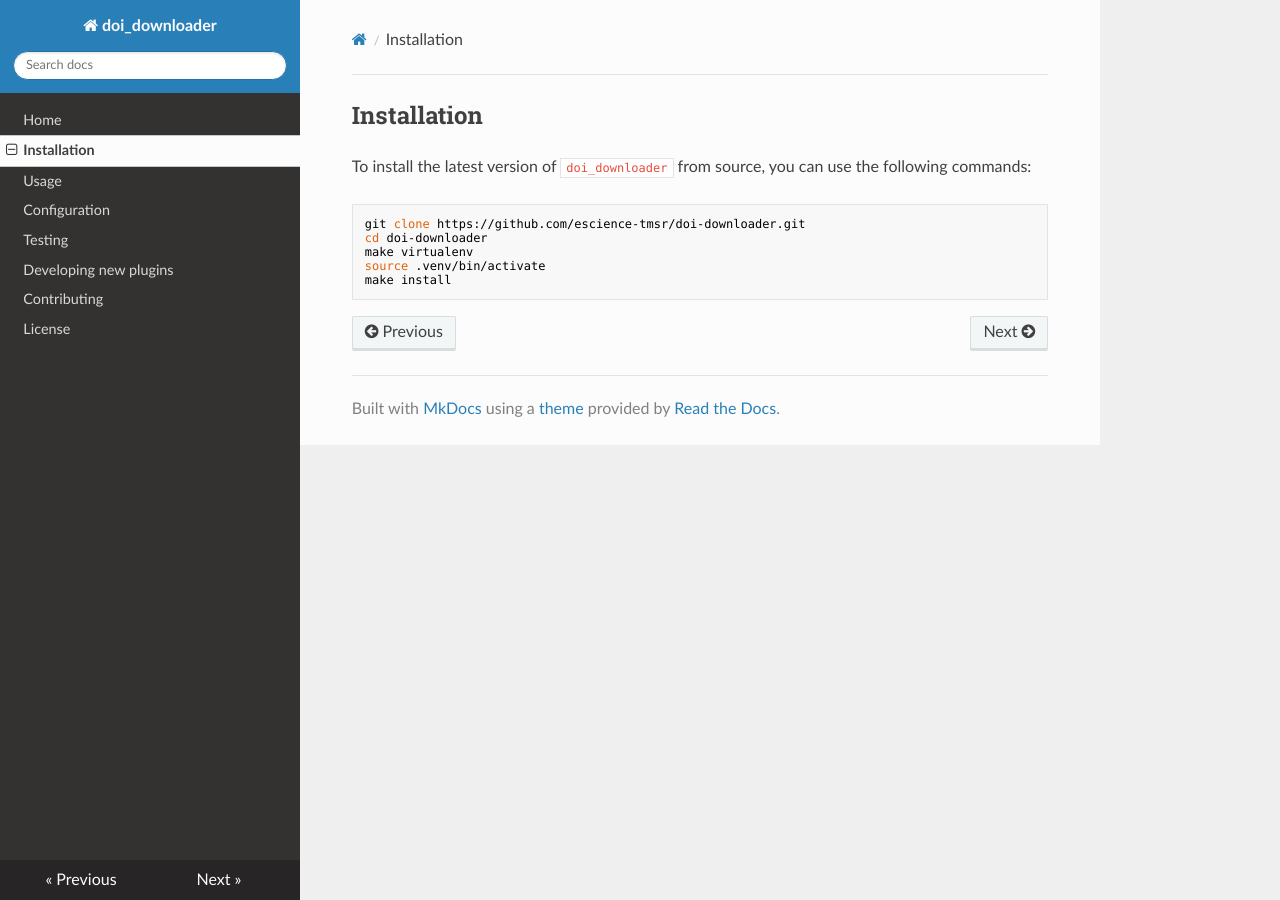
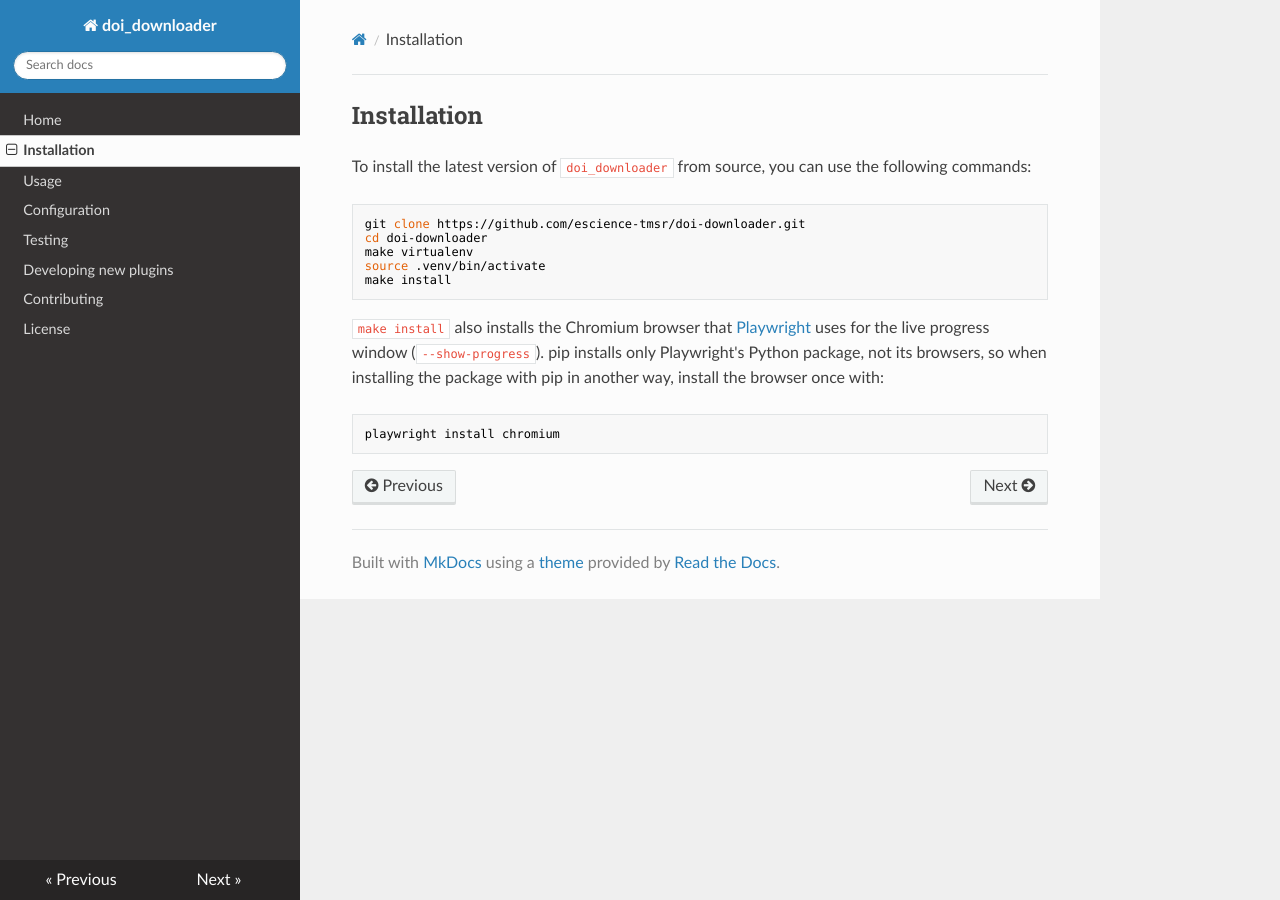
Before and after one commit to escience-tmsr/doi-downloader, an MkDocs documentation site: the page built from docs/install.md, in a window 1280 px wide. Built offline with MkDocs 1.6.1, drawn with Linux system fonts in a browser that asks for light colours; nearby versions of some CDN libraries.

Commit message:
build: install Playwright's Chromium with make install, and document it
pip installs only Playwright's Python package, not the browsers it
controls, and cannot run an installation step of its own. The progress
window (--show-progress) needs Chromium, so make install now runs
"python -m playwright install chromium", and the README and
docs/install.md say to run "playwright install chromium" once when
installing with pip in another way.

Co-Authored-By: Claude Opus 5.5 <noreply@anthropic.com>

````diff
--- a/docs/install.md
+++ b/docs/install.md
@@ -9,3 +9,11 @@ make virtualenv
 source .venv/bin/activate
 make install
 ```
+
+`make install` also installs the Chromium browser that [Playwright](https://playwright.dev/python/) uses for the live
+progress window (`--show-progress`). pip installs only Playwright's Python package, not its browsers, so when
+installing the package with pip in another way, install the browser once with:
+
+```bash
+playwright install chromium
+```
````
Also changed, not shown: README.md (+8 -0 lines), 1 other file.
